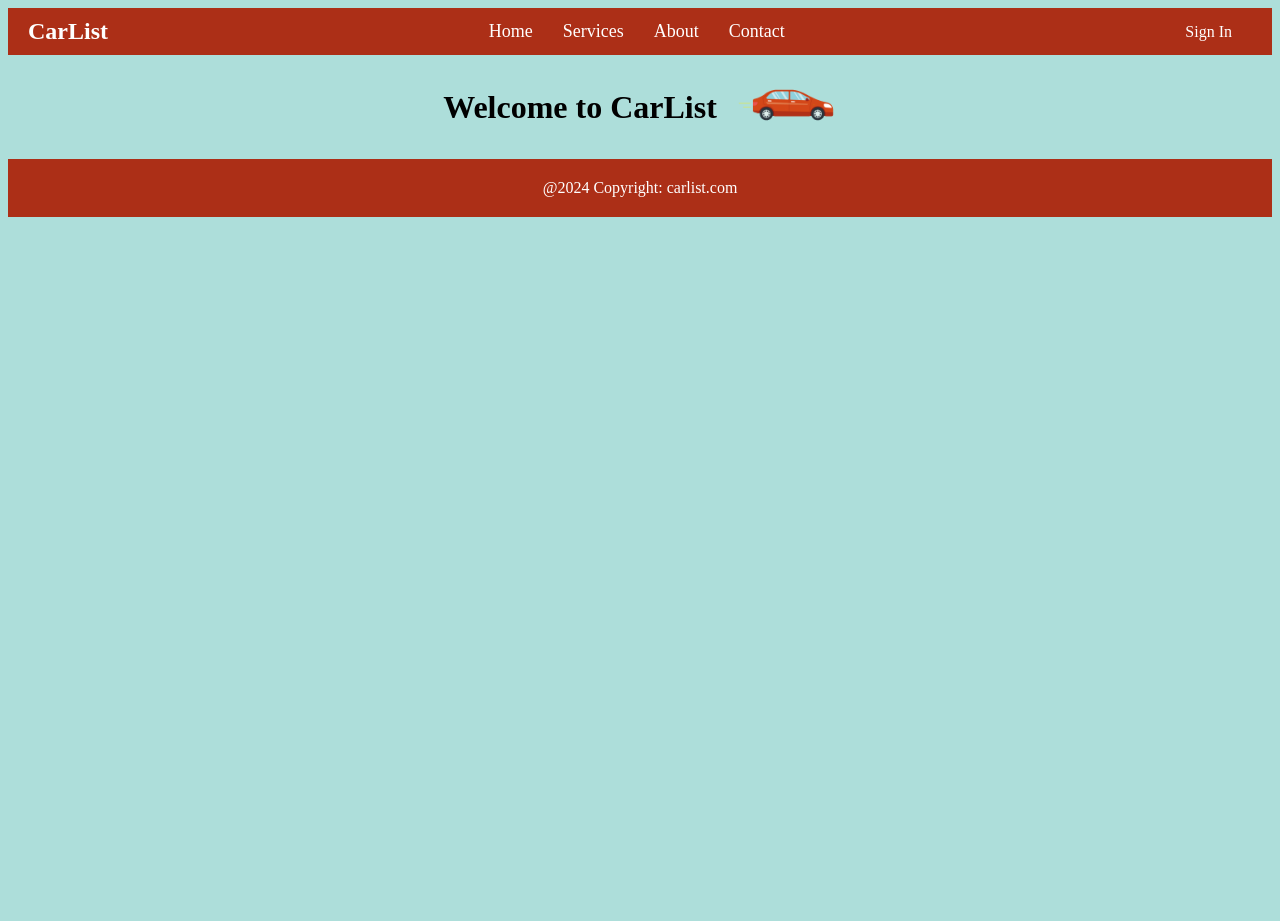
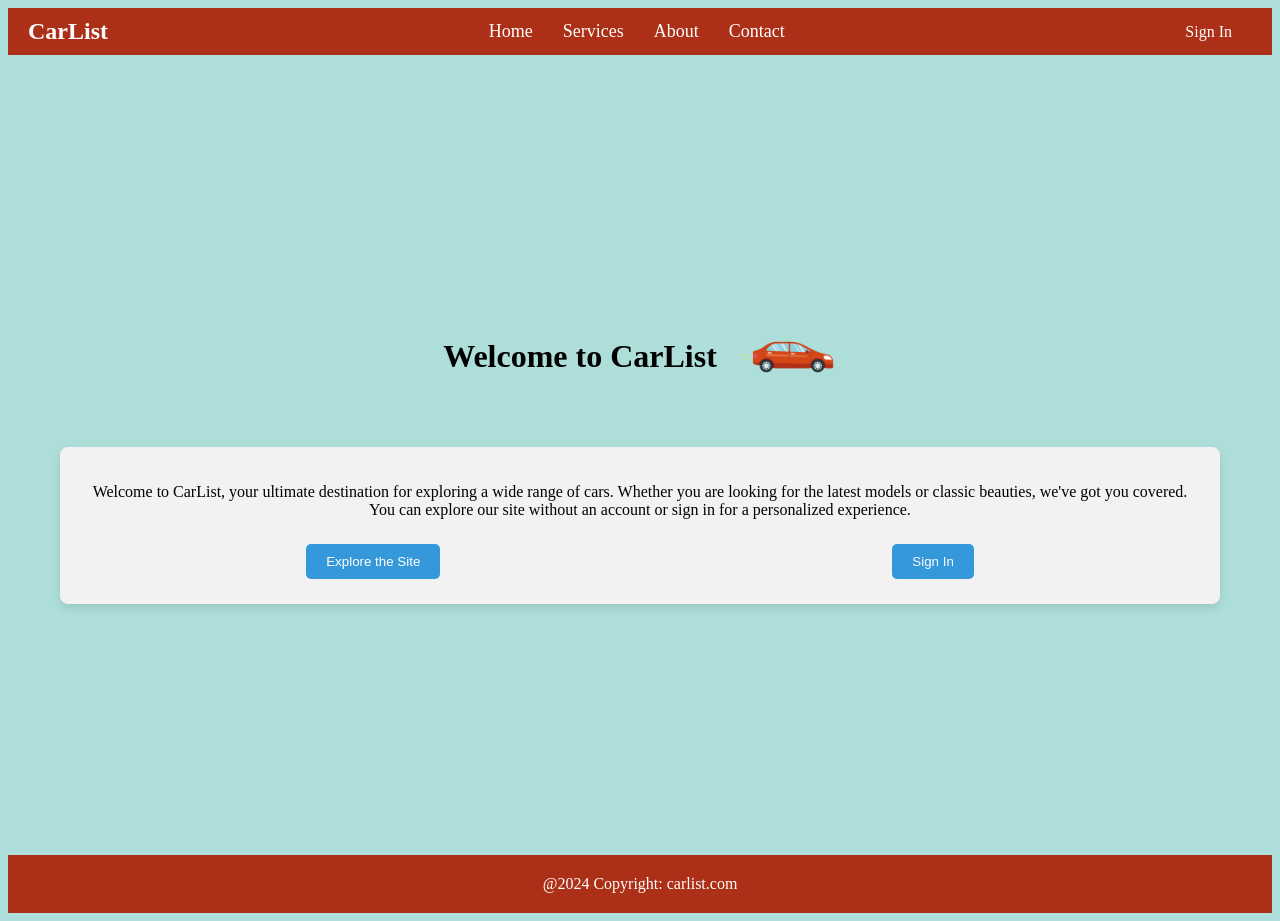
Before and after one commit to AlessandroSimoni/CarList, an Angular app: page / in a window 1280 px wide. Before the commit the page ends 800 px from the top, so only its background shows below. Built offline with nearby package versions, Linux system fonts and the light colour scheme; a web font is replaced by a local one.

Commit message:
home start

```diff
--- a/src/app/pages/home/home.component.css
+++ b/src/app/pages/home/home.component.css
@@ -0,0 +1,55 @@
+.home-container {
+    display: flex;
+    flex-direction: column;
+    align-items: center;
+    justify-content: center;
+    height: 100vh;
+    text-align: center;
+    padding: 20px;
+    box-sizing: border-box;
+}
+
+h1 {
+    margin-bottom: 10px;
+}
+
+h2 {
+    margin-bottom: 20px;
+    font-weight: 300;
+    color: #555;
+}
+
+.search-section {
+    display: flex;
+    align-items: center;
+    justify-content: center;
+    flex-wrap: wrap;
+    gap: 10px;
+    width: 100%;
+    max-width: 600px;
+}
+
+.search-bar {
+    flex: 1;
+    padding: 10px;
+    font-size: 16px;
+    border: 1px solid #ccc;
+    border-radius: 5px;
+}
+
+.filter-button {
+    padding: 10px 20px;
+    border: none;
+    border-radius: 5px;
+    background-color: #3498db;
+    color: white;
+    cursor: pointer;
+}
+
+.sort-dropdown {
+    padding: 10px;
+    font-size: 16px;
+    border: 1px solid #ccc;
+    border-radius: 5px;
+    background-color: white;
+}
--- a/src/app/pages/welcome/welcome.component.css
+++ b/src/app/pages/welcome/welcome.component.css
@@ -1,7 +1,20 @@
+:host {
+    display: flex;
+    flex-direction: column;
+    align-items: center;
+    justify-content: center;
+    height: 100vh;
+    text-align: center;
+    padding: 10px;
+    box-sizing: border-box;
+}
+
 .text-center {
     display: flex;
     align-items: center;
     justify-content: center;
+    flex-wrap: wrap;
+    margin-bottom: 20px;
 }
 
 .text-center h1 {
@@ -9,10 +22,46 @@
 }
 
 .gif-container {
-    /* Additional styles for gif container if needed */
+    display: flex;
+    align-items: center;
+    justify-content: center;
 }
 
 .gif {
     width: 100px;
     height: auto;
 }
+
+.info-box {
+    background-color: #f2f2f2;
+    padding: 20px;
+    border-radius: 8px;
+    max-width: 90%;
+    margin-top: 20px;
+    box-shadow: 0 4px 8px rgba(0, 0, 0, 0.1);
+}
+
+.button-container {
+    display: flex;
+    justify-content: space-around;
+    margin-top: 20px;
+    flex-wrap: wrap;
+}
+
+button {
+    padding: 10px 20px;
+    border: none;
+    border-radius: 5px;
+    cursor: pointer;
+    margin: 5px;
+}
+
+.explore-button {
+    background-color: #3498db;
+    color: white;
+}
+
+.signin-button {
+    background-color: #3498db;
+    color: white;
+}
--- a/src/app/pages/welcome/welcome.component.html
+++ b/src/app/pages/welcome/welcome.component.html
@@ -1,6 +1,13 @@
 <div class="text-center">
     <h1>Welcome to CarList</h1>
     <div class="gif-container">
-        <img src="../../../assets/images/car.gif" alt="Car GIF" class="gif">
+      <img src="../../../assets/images/car.gif" alt="Car GIF" class="gif">
     </div>
-</div>
+  </div>
+  <div class="info-box">
+    <p>Welcome to CarList, your ultimate destination for exploring a wide range of cars. Whether you are looking for the latest models or classic beauties, we've got you covered. You can explore our site without an account or sign in for a personalized experience.</p>
+    <div class="button-container">
+      <button class="explore-button">Explore the Site</button>
+      <button class="signin-button">Sign In</button>
+    </div>
+  </div>
```
Also changed, not shown: src/app/pages/home/home.component.html (+15 -1 lines).
